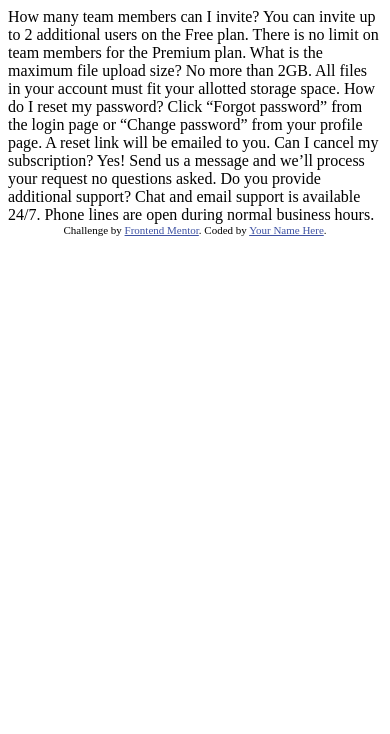
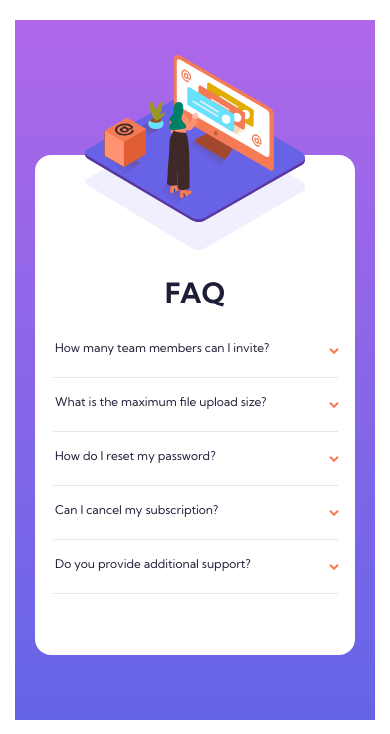
Before and after one commit to LinziJayne36/faq-accordion-card, a plain HTML site: page index.html in a window 390 px wide. Shown: the top 734 px of the page. Drawn offline with Linux system fonts and the light colour scheme.

Commit message:
Add final touches to mobile view

```diff
--- a/index.html
+++ b/index.html
@@ -1,40 +1,200 @@
 <!DOCTYPE html>
 <html lang="en">
-<head>
-  <meta charset="UTF-8">
-  <meta name="viewport" content="width=device-width, initial-scale=1.0"> <!-- displays site properly based on user's device -->
+    <head>
+        <meta charset="UTF-8" />
+        <meta name="viewport" content="width=device-width, initial-scale=1.0" />
+        <!-- displays site properly based on user's device -->
 
-  <link rel="icon" type="image/png" sizes="32x32" href="./images/favicon-32x32.png">
+        <link
+            rel="icon"
+            type="image/png"
+            sizes="32x32"
+            href="./images/favicon-32x32.png"
+        />
 
-  <title>Frontend Mentor | FAQ Accordion Card</title>
+        <title>Frontend Mentor | FAQ Accordion Card</title>
 
-  <!-- Feel free to remove these styles or customise in your own stylesheet 👍 -->
-  <style>
-    .attribution { font-size: 11px; text-align: center; }
-    .attribution a { color: hsl(228, 45%, 44%); }
-  </style>
-</head>
-<body>
-  How many team members can I invite?
-  You can invite up to 2 additional users on the Free plan. There is no limit on
-  team members for the Premium plan.
+        <!-- Feel free to remove these styles or customise in your own stylesheet 👍 -->
+        <style>
+            @import url("https://fonts.googleapis.com/css2?family=Lobster+Two&display=swap");
+            @import url("https://fonts.googleapis.com/css2?family=Kumbh+Sans:wght@400;700&display=swap");
 
-  What is the maximum file upload size?
-  No more than 2GB. All files in your account must fit your allotted storage space.
+            :root {
+                --white: hsl(0, 0%, 100%);
+                --softViolet: hsl(273, 75%, 66%);
+                --softBlue: hsl(240, 73%, 65%);
+                --lighGrayishBlue: hsl(240, 5%, 91%);
+                --vDarkDesatBlue: hsl(238, 29%, 16%);
+                --softRed: hsl(14, 88%, 65%);
+                font-family: "Kumbh Sans", sans-serif;
+                font-size: 12px;
+            }
+            .card-container {
+                height: 700px;
+                width: 360px;
+                margin: 20px auto;
+                background-image: linear-gradient(
+                    var(--softViolet),
+                    var(--softBlue)
+                );
+                position: relative;
+            }
 
-  How do I reset my password?
-  Click “Forgot password” from the login page or “Change password” from your profile page.
-  A reset link will be emailed to you.
+            .card {
+                background-image: url("./images/bg-pattern-mobile.svg");
+                background-repeat: no-repeat;
+                background-position: 50% 0%;
+                background-size: 220px;
+                position: absolute;
+                top: 50%;
+                left: 50%;
+                transform: translate(-50%, -43%);
+                height: 500px;
+                width: 320px;
+                border-radius: 16px;
+                background-color: var(--white);
+                color: var(--vDarkDesatBlue);
+            }
 
-  Can I cancel my subscription?
-  Yes! Send us a message and we’ll process your request no questions asked.
+            .mobile-img {
+                width: 220px;
+                height: auto;
+                margin-top: -100px;
+                margin-left: 50px;
+            }
 
-  Do you provide additional support?
-  Chat and email support is available 24/7. Phone lines are open during normal business hours.
+            .card-title {
+                margin-top: 50px;
+                margin-bottom: 30px;
+                text-align: center;
+                font-size: 28px;
+            }
 
-  <div class="attribution">
-    Challenge by <a href="https://www.frontendmentor.io?ref=challenge" target="_blank">Frontend Mentor</a>.
-    Coded by <a href="#">Your Name Here</a>.
-  </div>
-</body>
+            hr {
+                border: 0;
+                border-top: 0.5px solid var(--lighGrayishBlue);
+                width: 285px;
+            }
+
+            details > summary {
+                list-style: none;
+                cursor: pointer;
+                padding-left: 20px;
+                margin-top: 16px;
+                margin-bottom: 16px;
+            }
+
+            details > summary:hover {
+                color: var(--softRed);
+            }
+
+            details[open] > summary {
+                font-weight: 700;
+            }
+
+            details[open] summary:after {
+                -moz-transform: scaleY(-1);
+                -o-transform: scaleY(-1);
+                -webkit-transform: scaleY(-1);
+                transform: scaleY(-1);
+                filter: FlipV;
+                -ms-filter: "FlipV";
+                margin-top: -8px;
+            }
+
+            .details-text {
+                width: 240px;
+                margin-left: 20px;
+            }
+
+            /* Hide the default marker. */
+            details summary::-webkit-details-marker {
+                display: none;
+            }
+
+            details summary:after {
+                display: block;
+                float: right;
+                width: 18px;
+                height: 18px;
+                margin-right: 8px;
+                margin-bottom: -20px;
+                margin-top: 8px;
+                content: "";
+                background-image: url("./images/icon-arrow-down.svg");
+                background-repeat: no-repeat;
+                background-position: 0% 0%;
+            }
+
+            .attribution {
+                font-size: 20px;
+                font-family: "Lobster Two", cursive;
+                text-align: center;
+            }
+            .attribution a {
+                color: hsl(228, 45%, 44%);
+            }
+        </style>
+    </head>
+    <body>
+        <div class="card-container">
+            <div class="card">
+                <img
+                    class="mobile-img"
+                    src="./images/illustration-woman-online-mobile.svg"
+                />
+                <h1 class="card-title">FAQ</h1>
+                <details>
+                    <summary>How many team members can I invite?</summary>
+                    <p class="details-text">
+                        You can invite up to 2 additional users on the Free
+                        plan. There is no limit on team members for the Premium
+                        plan.
+                    </p>
+                </details>
+                <hr />
+                <details>
+                    <summary>What is the maximum file upload size?</summary>
+                    <p class="details-text">
+                        No more than 2GB. All files in your account must fit
+                        your allotted storage space.
+                    </p>
+                </details>
+                <hr />
+                <details>
+                    <summary>How do I reset my password?</summary>
+                    <p class="details-text">
+                        Click “Forgot password” from the login page or “Change
+                        password” from your profile page. A resetlink will be
+                        emailed to you.
+                    </p>
+                </details>
+                <hr />
+                <details>
+                    <summary>Can I cancel my subscription?</summary>
+                    <p class="details-text">
+                        Yes! Send us a message and we’ll process your request no
+                        questions asked.
+                    </p>
+                </details>
+                <hr />
+                <details>
+                    <summary>Do you provide additional support?</summary>
+                    <p class="details-text">
+                        Chat and email support is available 24/7. Phone lines
+                        are open during normal business hours.
+                    </p>
+                </details>
+                <hr />
+            </div>
+        </div>
+        <div class="attribution">
+            Challenge by
+            <a
+                href="https://www.frontendmentor.io?ref=challenge"
+                target="_blank"
+                >Frontend Mentor</a
+            >. Coded by <a href="#">Linzi Jayne</a>.
+        </div>
+    </body>
 </html>
```
Also changed, not shown: 1 other file.
